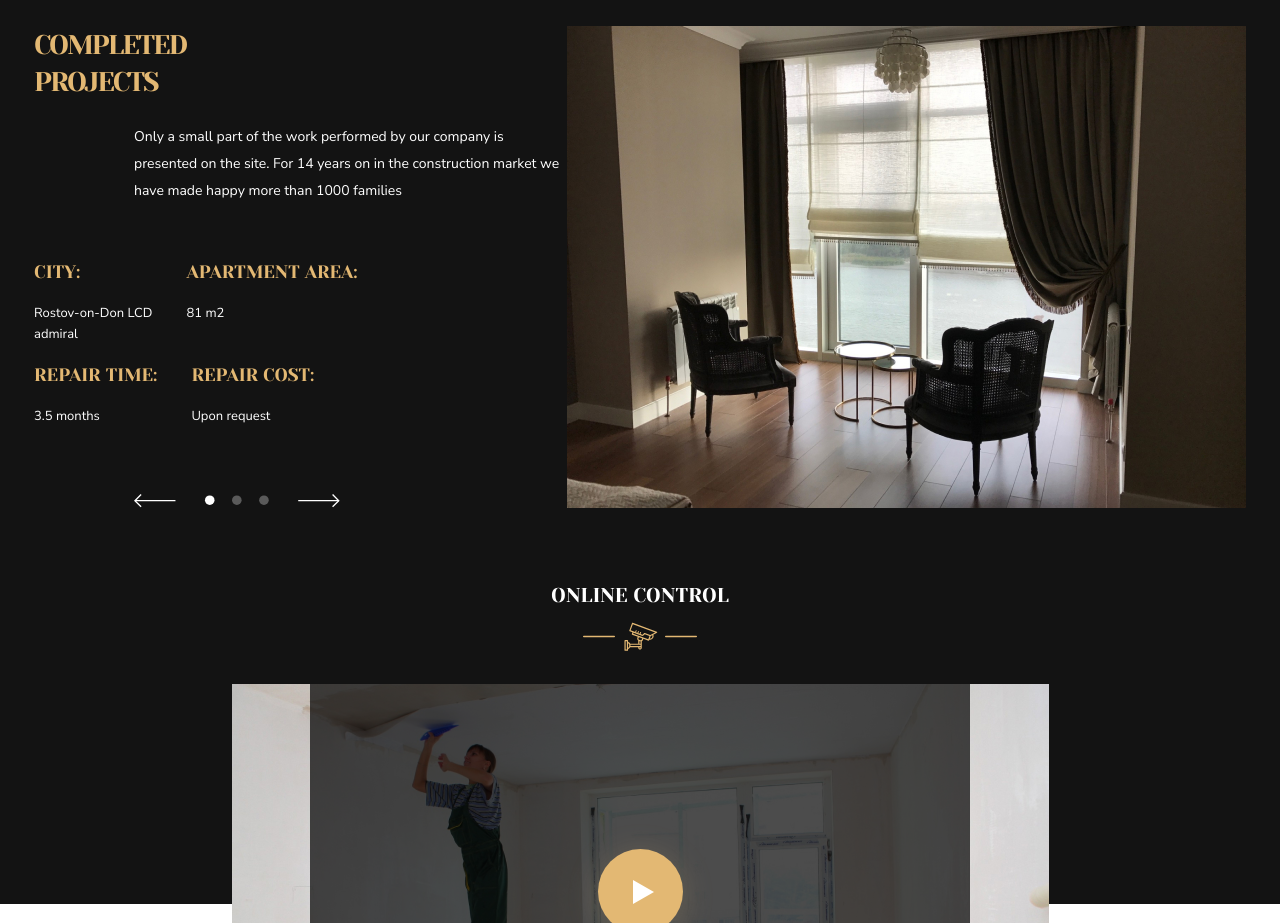
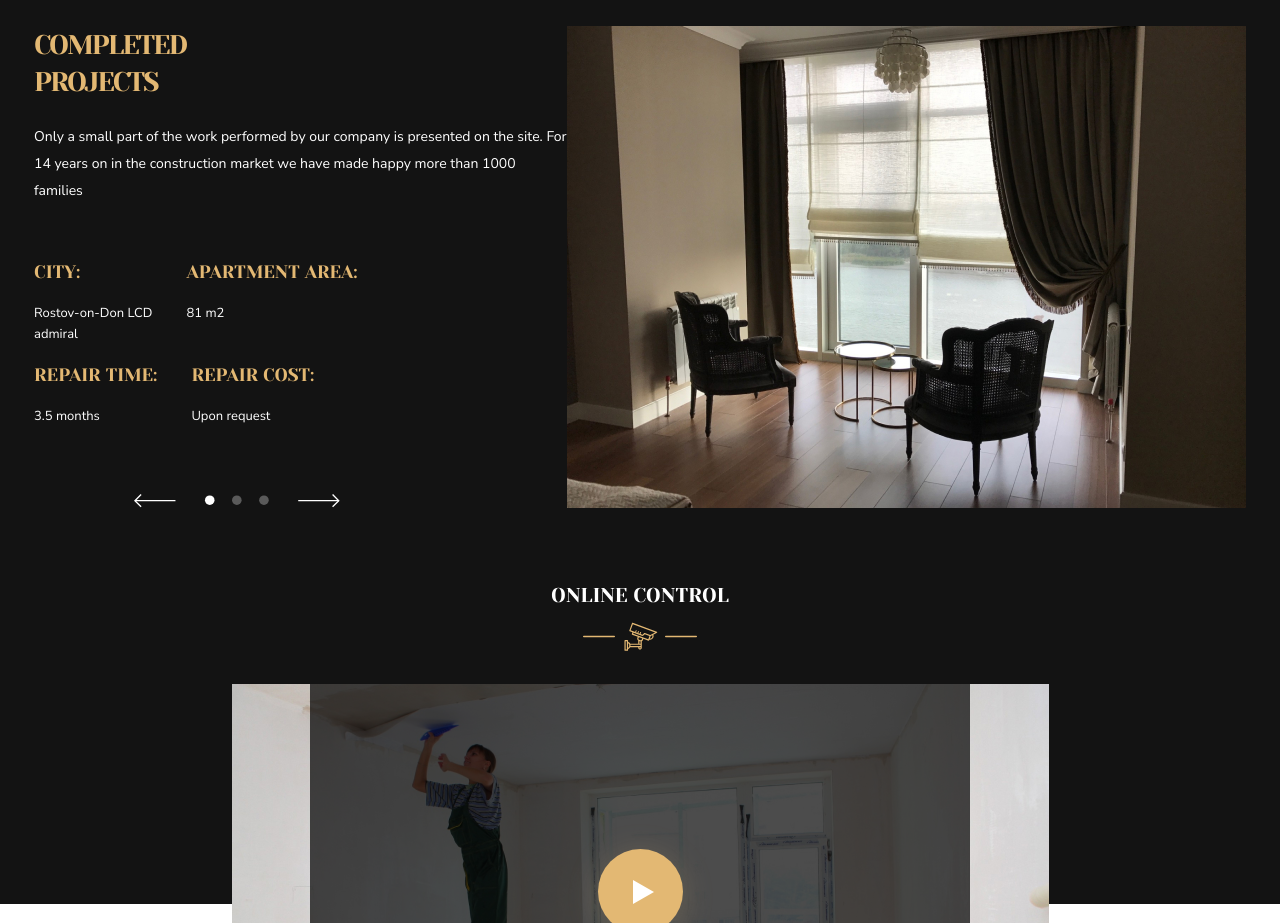
Before and after one commit to IVAN7922/Design-maket-desktop, a plain HTML site: page index.html in a window 1280 px wide. Shown: the part 960-1883 px from the top of the page. Drawn offline with Linux system fonts and the light colour scheme.

Commit message:
Update style.css

```diff
--- a/css/style.css
+++ b/css/style.css
@@ -273,7 +273,7 @@ nav ul li a:hover {
 }
 
 .subtitle-project {
-    padding-left: 134px;
+    padding-left: 34px;
     width: 580px;
     font-weight: 400;
     font-size: 14px;
```
